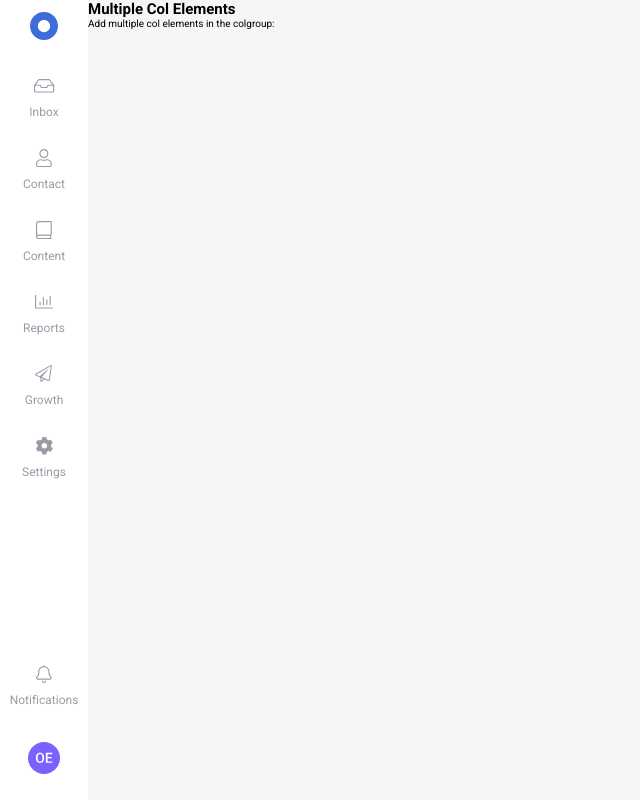
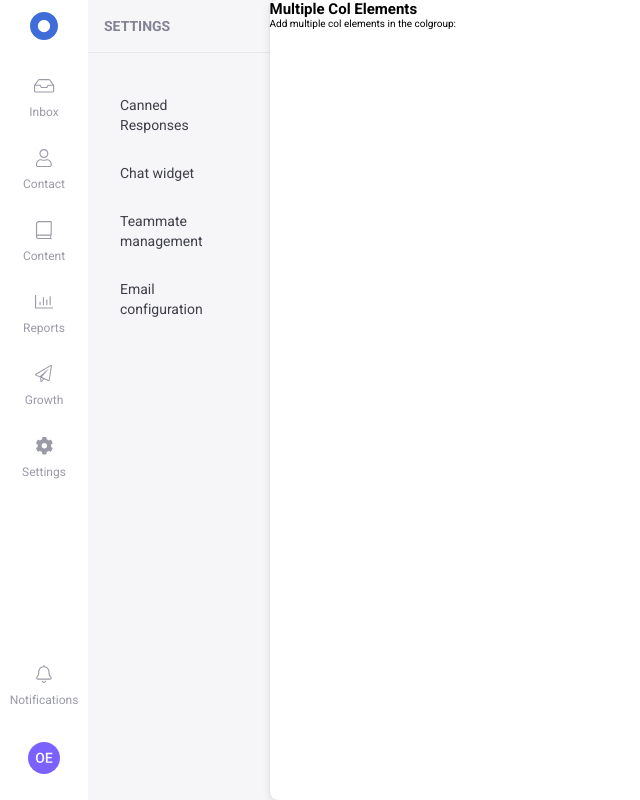
Before and after one commit to sinhnguyen777/manager-canned, a plain HTML site: page index.html in a window 1280 px wide. Shown: the whole page, without its empty margins (0-640 px from the left). Drawn offline with Linux system fonts and the light colour scheme.

Commit message:
sub menu

```diff
--- a/assets/styles/scss/abstracts/_variables.scss
+++ b/assets/styles/scss/abstracts/_variables.scss
@@ -17,6 +17,5 @@ $font-style: normal;
 $border-radius: 4px;
 $border-outline: none;
 
-
 // size
 $padding-menu: 8px;
--- a/assets/styles/scss/main.scss
+++ b/assets/styles/scss/main.scss
@@ -20,6 +20,9 @@ $border-outline: none;
 
 // size
 $light-height: 20px;
+
+// animations
+$transition: all 0.4s;
 
 // ---------- RESET CSS ----------
 
@@ -68,13 +71,15 @@ body {
     background: #ffffff;
 }
 
-.menu-top {
+// -------------- menu --------------
+
+.menu__top {
     padding: 8px;
-}
 
-.logo {
-    text-align: center;
-    padding-bottom: 20px;
+    &--logo {
+        text-align: center;
+        padding-bottom: 20px;
+    }
 }
 
 .menu {
@@ -83,7 +88,7 @@ body {
     &__item {
         @include flexbox();
         padding-bottom: 8px;
-        transition: all 0.4s;
+        transition: $transition;
         cursor: pointer;
 
         &--content {
@@ -120,6 +125,55 @@ body {
     padding: 8px;
 }
 
+// -------------- sub menu --------------
+
+.sub-menu {
+    width: 230px;
+    display: flex;
+    flex-direction: column;
+}
+
+.sub {
+    &__title {
+        width: 100%;
+        display: flex;
+        align-items: center;
+        border-bottom: 1px solid #E9E9EC;
+    }
+
+    &__list {
+        padding: 32px 16px 0 16px;
+
+        &--item {
+            padding: 10px 16px;
+            margin-bottom: 8px;
+            @include fontStyle();
+            color: $color-sub-menu;
+            transition: $transition;
+            cursor: pointer;
+
+            &:hover {
+                background: #E9E9EC;
+                border-radius: 4px;
+            }
+
+            &:hover .text__sub--description {
+                font-weight: 700;
+                color: $main-color;
+            }
+        }
+    }
+}
+
+// -------------- main content --------------
+
+.main-content {
+    width: 100%;
+    background: #FFFFFF;
+    box-shadow: 0px 0px 2px rgba(0, 0, 0, 0.1), 0px 2px 10px rgba(0, 0, 0, 0.1);
+    border-radius: 8px 0px 0px 8px;
+}
+
 .text {
     &--link {
         line-height: 16px;
@@ -128,7 +182,27 @@ body {
         font-style: $font-style;
         font-weight: $font-weight;
         color: $color-text-menu;
-        transition: all 0.4s;
+        transition: $transition;
+    }
+
+    &__sub {
+        &--title {
+            padding: 16px;
+            margin: 0;
+            font-family: $font-family;
+            font-weight: 700;
+            font-size: $font-size;
+            font-style: $font-style;
+            line-height: 20px;
+            color: #828292;
+        }
+
+        &--description {
+            @include fontStyle();
+            color: $color-sub-menu;
+            transition: $transition;
+            transition-duration: initial;
+        }
     }
 }
 
--- a/index.html
+++ b/index.html
@@ -12,8 +12,8 @@
 <body>
     <div class="wrapper">
         <div class="main-menu">
-            <nav class="menu-top">
-                <div class="logo">
+            <nav class="menu__top">
+                <div class="menu__top--logo">
                     <svg class="icon icon--logo" width="28" height="28" viewBox="0 0 28 28" fill="none"
                         xmlns="http://www.w3.org/2000/svg">
                         <path fill-rule="evenodd" clip-rule="evenodd"
@@ -118,63 +118,28 @@
                 </ul>
             </div>
         </div>
-
-        <section>
+        <div class="sub-menu">
+            <div class="sub__title">
+                <p class="text text__sub--title">SETTINGS</p>
+            </div>
+            <ul class="sub__list menu">
+                <li class="sub__list--item">
+                    <a href="" class="text text__sub--description">Canned Responses</a>
+                </li>
+                <li class="sub__list--item">
+                    <a href="" class="text text__sub--description">Chat widget</a>
+                </li>
+                <li class="sub__list--item">
+                    <a href="" class="text text__sub--description">Teammate management</a>
+                </li>
+                <li class="sub__list--item">
+                    <a href="" class="text text__sub--description">Email configuration</a>
+                </li>
+            </ul>
+        </div>
+        <section class="main-content">
             <h2>Multiple Col Elements</h2>
             <p>Add multiple col elements in the colgroup:</p>
-
-            <!-- <table style="width: 100%;">
-                <colgroup>
-                    <col span="2" style="background-color: #D6EEEE">
-                    <col span="3" style="background-color: pink">
-                </colgroup>
-                <tr>
-                    <th>MON</th>
-                    <th>TUE</th>
-                    <th>WED</th>
-                    <th>THU</th>
-                    <th>FRI</th>
-                    <th>SAT</th>
-                    <th>SUN</th>
-                </tr>
-                <tr>
-                    <td>1</td>
-                    <td>2</td>
-                    <td>3</td>
-                    <td>4</td>
-                    <td>5</td>
-                    <td>6</td>
-                    <td>7</td>
-                </tr>
-                <tr>
-                    <td>8</td>
-                    <td>9</td>
-                    <td>10</td>
-                    <td>11</td>
-                    <td>12</td>
-                    <td>13</td>
-                    <td>14</td>
-                </tr>
-                <tr>
-                    <td>15</td>
-                    <td>16</td>
-                    <td>17</td>
-                    <td>18</td>
-                    <td>19</td>
-                    <td>20</td>
-                    <td>21</td>
-                </tr>
-                <tr>
-                    <td>22</td>
-                    <td>23</td>
-                    <td>24</td>
-                    <td>25</td>
-                    <td>26</td>
-                    <td>27</td>
-                    <td>28</td>
-                </tr>
-            </table>
-     -->
         </section>
     </div>
 </body>
```
Also changed, not shown: assets/styles/css/style.css, 1 other file.
